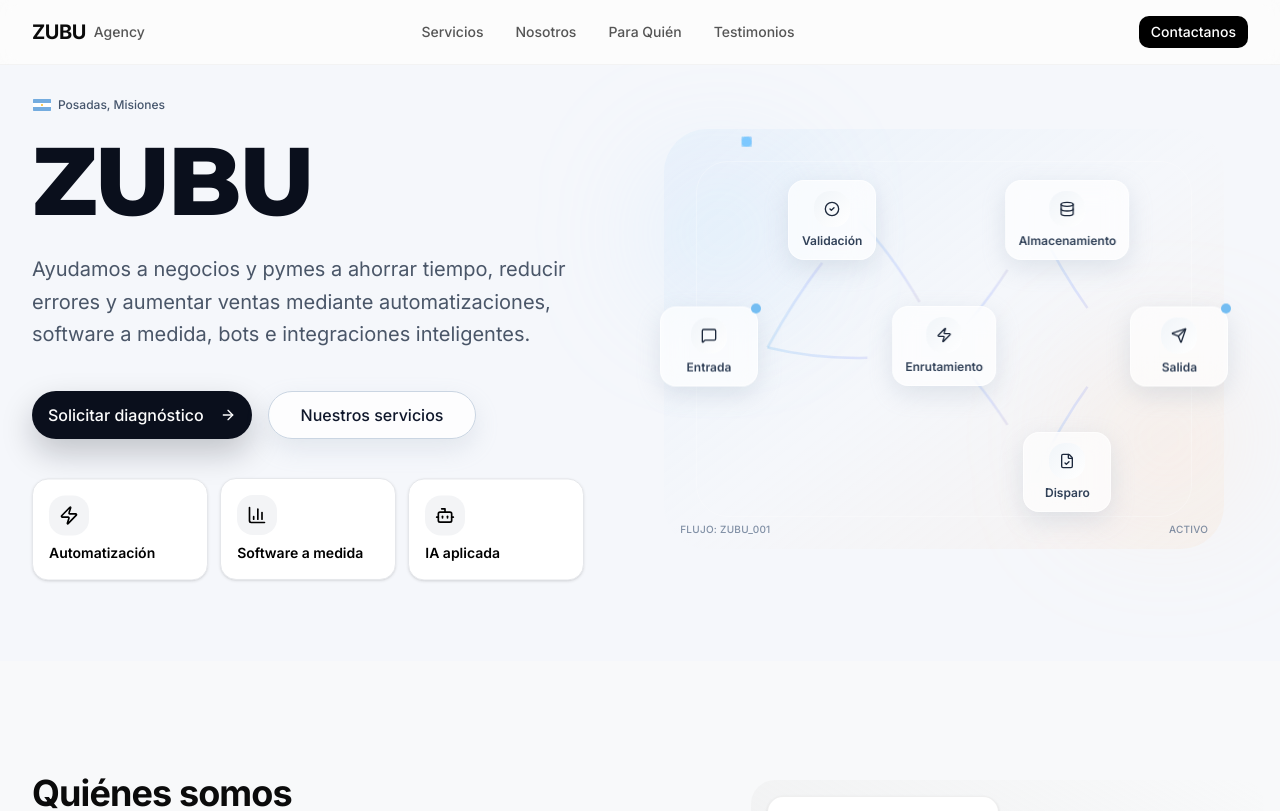
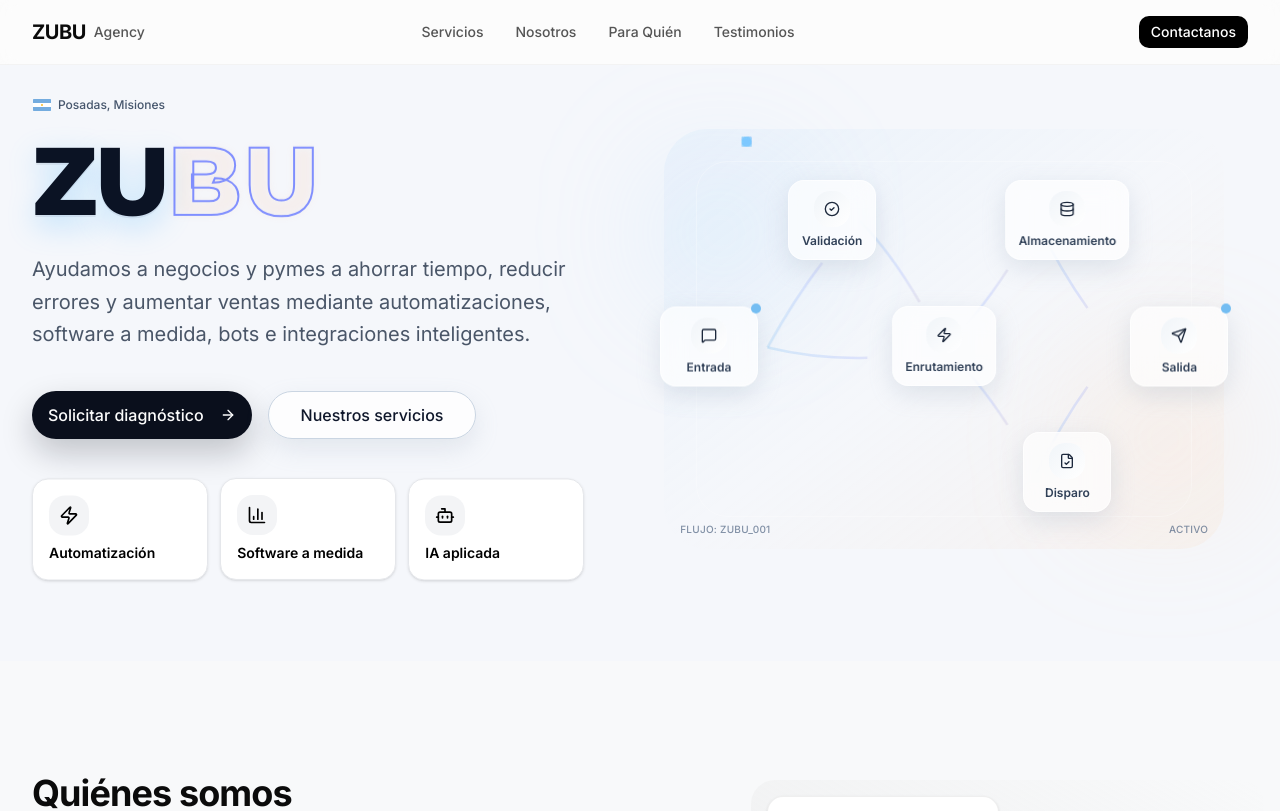
Before and after one commit to trobias/ZUBU3, a Next.js app: page / in a window 1280 px wide. Shown: the top 811 px of the page. Built offline with nearby package versions, Linux system fonts and the light colour scheme.

Commit message:
Add animations for ZU and BU titles in Hero component

```diff
--- a/app/globals.css
+++ b/app/globals.css
@@ -218,6 +218,47 @@
   }
 }
 
+@keyframes zubu-title-enter {
+  0% {
+    opacity: 0;
+    transform: translateY(18px);
+    filter: blur(8px);
+  }
+  100% {
+    opacity: 1;
+    transform: translateY(0);
+    filter: blur(0);
+  }
+}
+
+@keyframes zubu-zu-glow {
+  0%,
+  100% {
+    text-shadow: 0 8px 18px rgba(84, 184, 255, 0.2), 0 2px 0 rgba(11, 19, 36, 0.08);
+  }
+  50% {
+    text-shadow: 0 10px 30px rgba(84, 184, 255, 0.34), 0 2px 0 rgba(11, 19, 36, 0.08);
+  }
+}
+
+@keyframes zubu-bu-stroke {
+  0%,
+  100% {
+    -webkit-text-stroke-color: rgba(108, 126, 255, 0.78);
+    text-shadow: 0 0 0 rgba(243, 181, 138, 0);
+    transform: translateY(0);
+  }
+  45% {
+    -webkit-text-stroke-color: rgba(108, 126, 255, 1);
+    text-shadow: 0 0 22px rgba(243, 181, 138, 0.32);
+  }
+  70% {
+    -webkit-text-stroke-color: rgba(243, 181, 138, 0.95);
+    text-shadow: 0 0 16px rgba(108, 126, 255, 0.34);
+    transform: translateY(-1px);
+  }
+}
+
 @layer utilities {
   .animate-hero-float {
     animation: hero-float 6.4s ease-in-out infinite;
@@ -257,3 +298,34 @@
     animation: zubu-signal-soft 1.8s ease-in-out infinite;
   }
 }
+
+.hero-title-enter {
+  display: inline-block;
+  opacity: 0;
+  animation: zubu-title-enter 0.85s cubic-bezier(0.22, 1, 0.36, 1) forwards;
+}
+
+.hero-title-zu {
+  color: #0b1324;
+  text-shadow: 0 8px 20px rgba(84, 184, 255, 0.2), 0 2px 0 rgba(11, 19, 36, 0.08);
+  animation-delay: 0.08s;
+  animation-name: zubu-title-enter, zubu-zu-glow;
+  animation-duration: 0.85s, 4.8s;
+  animation-timing-function: cubic-bezier(0.22, 1, 0.36, 1), ease-in-out;
+  animation-fill-mode: forwards, both;
+  animation-iteration-count: 1, infinite;
+}
+
+.hero-title-bu {
+  position: relative;
+  color: transparent;
+  -webkit-text-stroke-width: 2px;
+  -webkit-text-stroke-color: rgba(108, 126, 255, 0.9);
+  letter-spacing: 0.02em;
+  animation-delay: 0.26s;
+  animation-name: zubu-title-enter, zubu-bu-stroke;
+  animation-duration: 0.85s, 5.6s;
+  animation-timing-function: cubic-bezier(0.22, 1, 0.36, 1), ease-in-out;
+  animation-fill-mode: forwards, both;
+  animation-iteration-count: 1, infinite;
+}
--- a/components/landing/hero.tsx
+++ b/components/landing/hero.tsx
@@ -37,8 +37,9 @@ export function Hero() {
           </div>
 
           <h1 className="flex flex-col items-center lg:items-start">
-            <span className={`${heroPrimaryFont.className} block text-6xl font-black uppercase tracking-tight text-[#0a0f1c] sm:text-7xl lg:text-8xl`}>
-              ZUBU
+            <span className={`${heroPrimaryFont.className} block text-6xl font-black uppercase tracking-tight sm:text-7xl lg:text-8xl`}>
+              <span className="hero-title-enter hero-title-zu">ZU</span>
+              <span className="hero-title-enter hero-title-bu">BU</span>
             </span>
           </h1>
 
```
